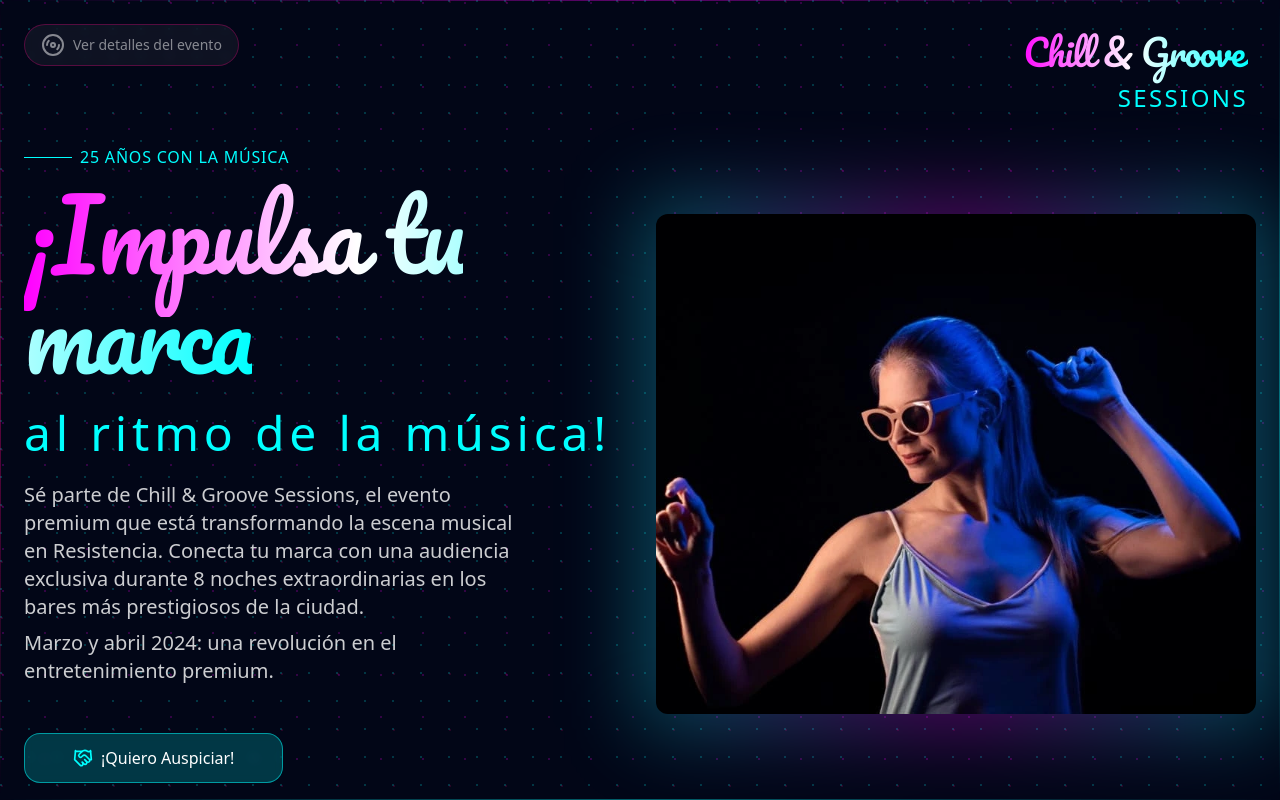
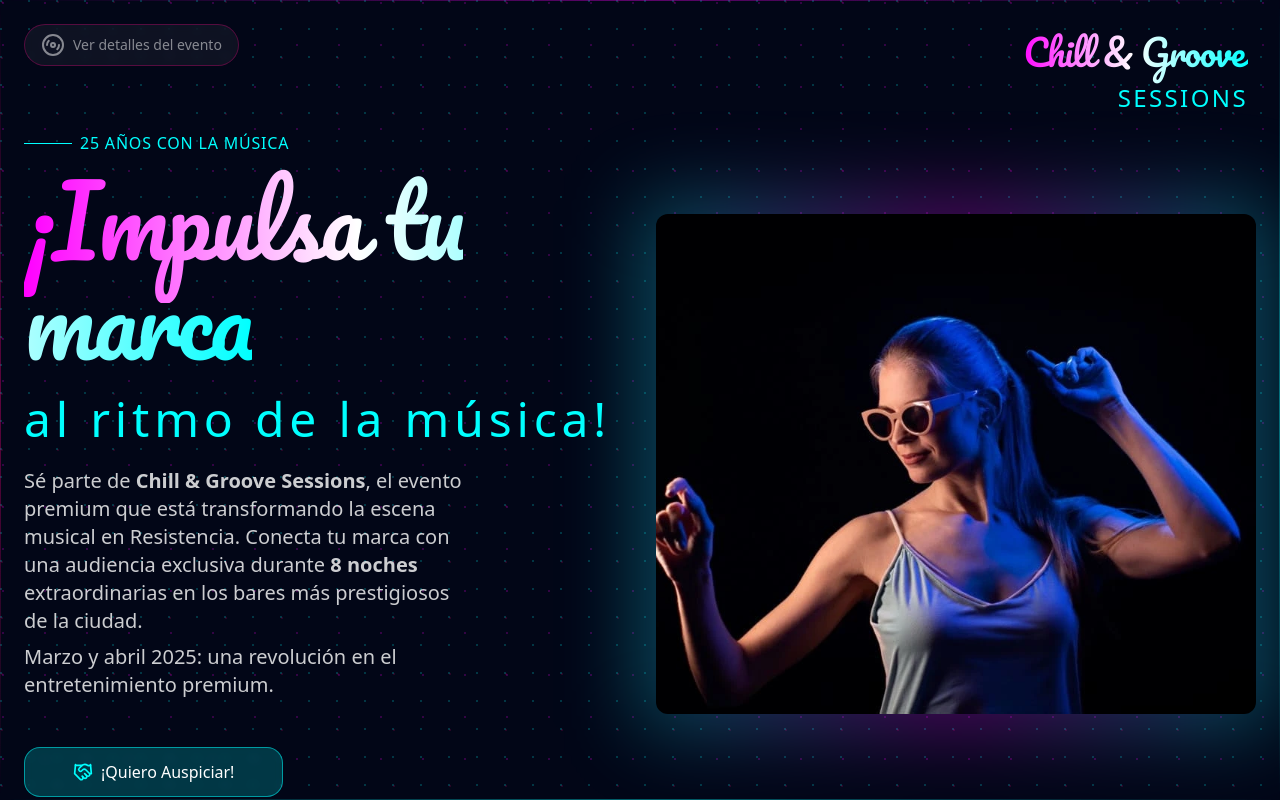
Before and after one commit to nelsondiego/diegonelson-live-sessions, a Next.js app: page /sponsors in a window 1280 px wide. Shown: the top 800 px of the page. Built offline with nearby package versions, Linux system fonts and the light colour scheme.

Commit message:
Update sponsors page text with formatting and date correction

```diff
--- a/src/app/page.tsx
+++ b/src/app/page.tsx
@@ -1,3 +1,4 @@
+
 import Image from "next/image";
 import {
   Music4,
--- a/src/app/sponsors/page.tsx
+++ b/src/app/sponsors/page.tsx
@@ -232,13 +232,13 @@ export default function SponsorsPage() {
               </h1>
 
               <div className="mb-12">
-                <p className="text-lg md:text-xl p-0 md:pr-24 text-white/80 leading-relaxed">
-                  Sé parte de Chill & Groove Sessions, el evento premium que
+                <p className="text-lg md:text-xl p-0 md:pr-40 text-white/80 leading-relaxed">
+                  Sé parte de <strong>Chill & Groove Sessions</strong>, el evento premium que
                   está transformando la escena musical en Resistencia. Conecta
-                  tu marca con una audiencia exclusiva durante 8 noches
+                  tu marca con una audiencia exclusiva durante <strong>8 noches</strong>{' '}
                   extraordinarias en los bares más prestigiosos de la ciudad.
                   <span className="block mt-2">
-                    Marzo y abril 2024: una revolución en el entretenimiento
+                    Marzo y abril 2025: una revolución en el entretenimiento
                     premium.
                   </span>
                 </p>
```
